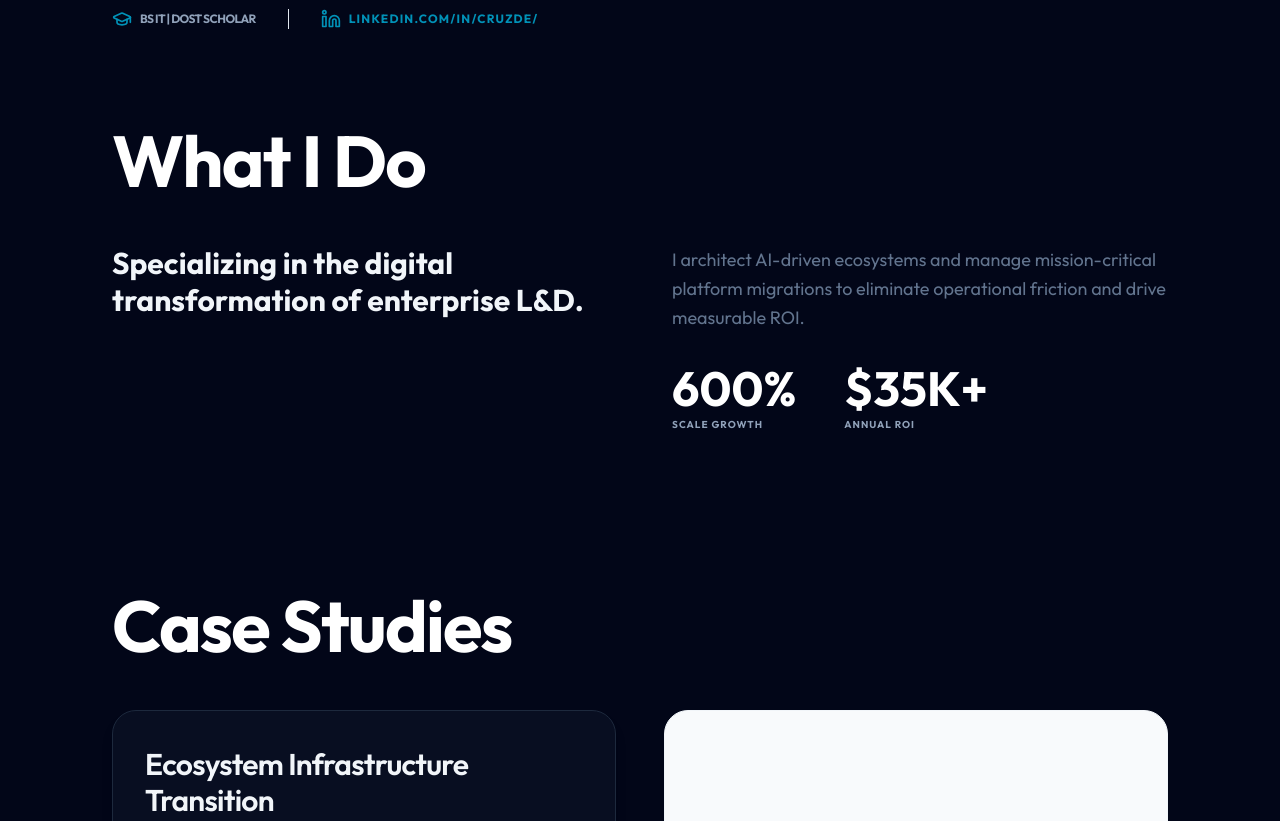
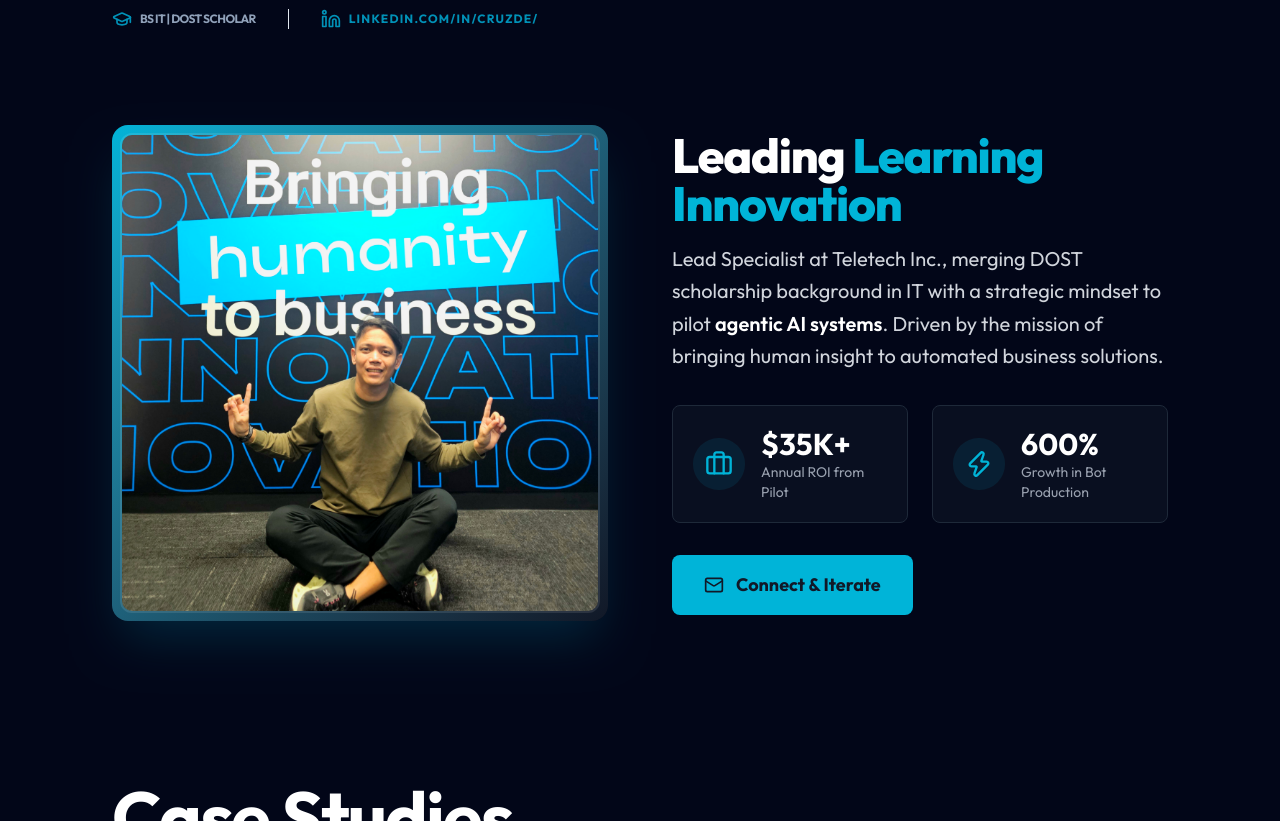
Before and after one commit to dcrxz/portfolio, a Next.js app: page /portfolio/ in a window 1280 px wide. Shown: the part 640-1461 px from the top of the page. Built offline with nearby package versions, Linux system fonts and the light colour scheme.

Commit message:
Portfolio Update

```diff
--- a/app/page.tsx
+++ b/app/page.tsx
@@ -1,11 +1,15 @@
 import React from 'react';
+import Image from 'next/image';
 import {
   Award,
   Layers,
   GraduationCap,
   ArrowRight,
   Workflow,
-  MessageSquare
+  MessageSquare,
+  Mail,
+  Briefcase,
+  Zap
 } from 'lucide-react';
 
 const LinkedInIcon = ({ size = 20 }) => (
@@ -49,18 +53,60 @@ export default function Portfolio() {
       </header>
 
       <main className="content-container space-y-40 pb-40">
-        <section id="what-i-do">
-          <h2 className="section-header">What I Do</h2>
-          <div className="grid md:grid-cols-2 gap-16">
-            <p className="text-3xl font-bold leading-tight text-slate-100">
-              Specializing in the digital transformation of enterprise L&D.
-            </p>
-            <div className="space-y-8 text-lg text-slate-500 leading-relaxed">
-              <p>I architect AI-driven ecosystems and manage mission-critical platform migrations to eliminate operational friction and drive measurable ROI.</p>
-              <div className="flex gap-12 text-5xl font-bold text-white">
-                <div>600% <span className="block text-[10px] text-slate-400 uppercase tracking-widest mt-2">Scale Growth</span></div>
-                <div>$35K+ <span className="block text-[10px] text-slate-400 uppercase tracking-widest mt-2">Annual ROI</span></div>
+        <section id="what-i-do" className="flex items-center text-white">
+          <div className="grid grid-cols-1 md:grid-cols-2 gap-16 items-center">
+            {/* -- Left Side: Image with professional border & shadows -- */}
+            <div className="flex justify-center order-2 md:order-1">
+              <div className="relative p-2 rounded-2xl bg-gradient-to-br from-[#00b4d8] to-[#111827] shadow-2xl shadow-[#00b4d8]/20">
+                <Image
+                  src="/bring humanity to business.jpg"
+                  alt="Portrait showing innovation mindset"
+                  width={600}
+                  height={600}
+                  unoptimized={true}
+                  className="rounded-xl border-2 border-white/10"
+                />
               </div>
+            </div>
+
+            {/* -- Right Side: Text balancing professional metrics -- */}
+            <div className="space-y-8 order-1 md:order-2">
+              <div className="space-y-4">
+                <h2 className="text-4xl lg:text-5xl font-extrabold tracking-tight">
+                  Leading <span className="text-[#00b4d8]">Learning Innovation</span>
+                </h2>
+                <p className="text-xl text-gray-300 leading-relaxed">
+                  Lead Specialist at Teletech Inc., merging DOST scholarship background in IT with a strategic mindset to pilot <span className="font-semibold text-white">agentic AI systems</span>. Driven by the mission of bringing human insight to automated business solutions.
+                </p>
+              </div>
+
+              {/* Key Metrics / Highlights */}
+              <div className="grid grid-cols-1 sm:grid-cols-2 gap-6">
+                <div className="flex items-center gap-4 bg-gray-900/50 p-5 rounded-lg border border-gray-800">
+                  <div className="p-3 bg-[#00b4d8]/10 rounded-full text-[#00b4d8]">
+                    <Briefcase className="w-7 h-7" />
+                  </div>
+                  <div>
+                    <p className="text-3xl font-bold text-white">$35K+</p>
+                    <p className="text-sm text-gray-400">Annual ROI from Pilot</p>
+                  </div>
+                </div>
+
+                <div className="flex items-center gap-4 bg-gray-900/50 p-5 rounded-lg border border-gray-800">
+                  <div className="p-3 bg-[#00b4d8]/10 rounded-full text-[#00b4d8]">
+                    <Zap className="w-7 h-7" />
+                  </div>
+                  <div>
+                    <p className="text-3xl font-bold text-white">600%</p>
+                    <p className="text-sm text-gray-400">Growth in Bot Production</p>
+                  </div>
+                </div>
+              </div>
+
+              <a href="mailto:zurcdtsenre@gmail.com" className="inline-flex items-center gap-3 px-8 py-4 bg-[#00b4d8] text-[#111827] font-bold rounded-lg hover:bg-white transition-all text-lg">
+                <Mail className="w-5 h-5" />
+                Connect & Iterate
+              </a>
             </div>
           </div>
         </section>
```
